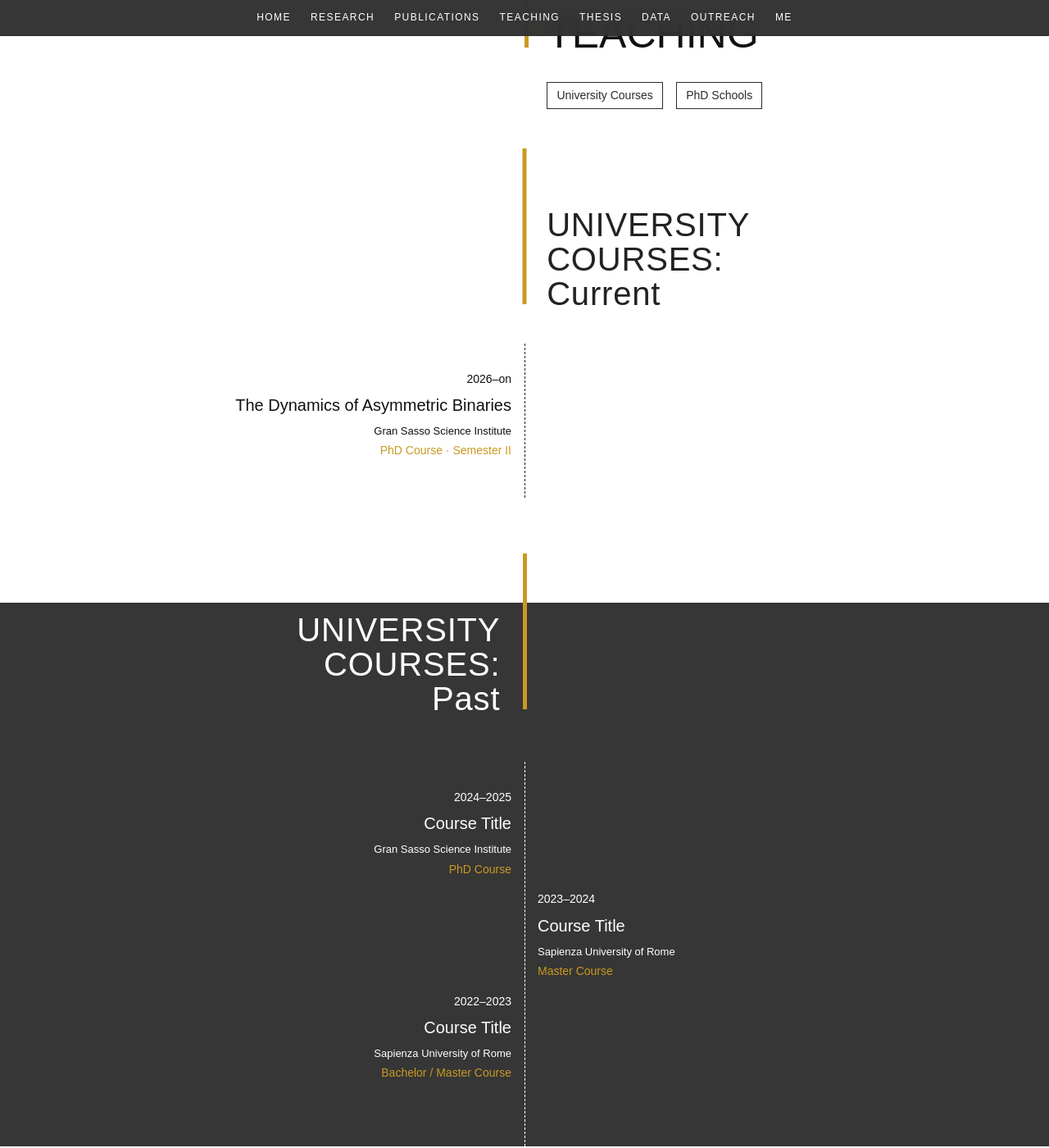
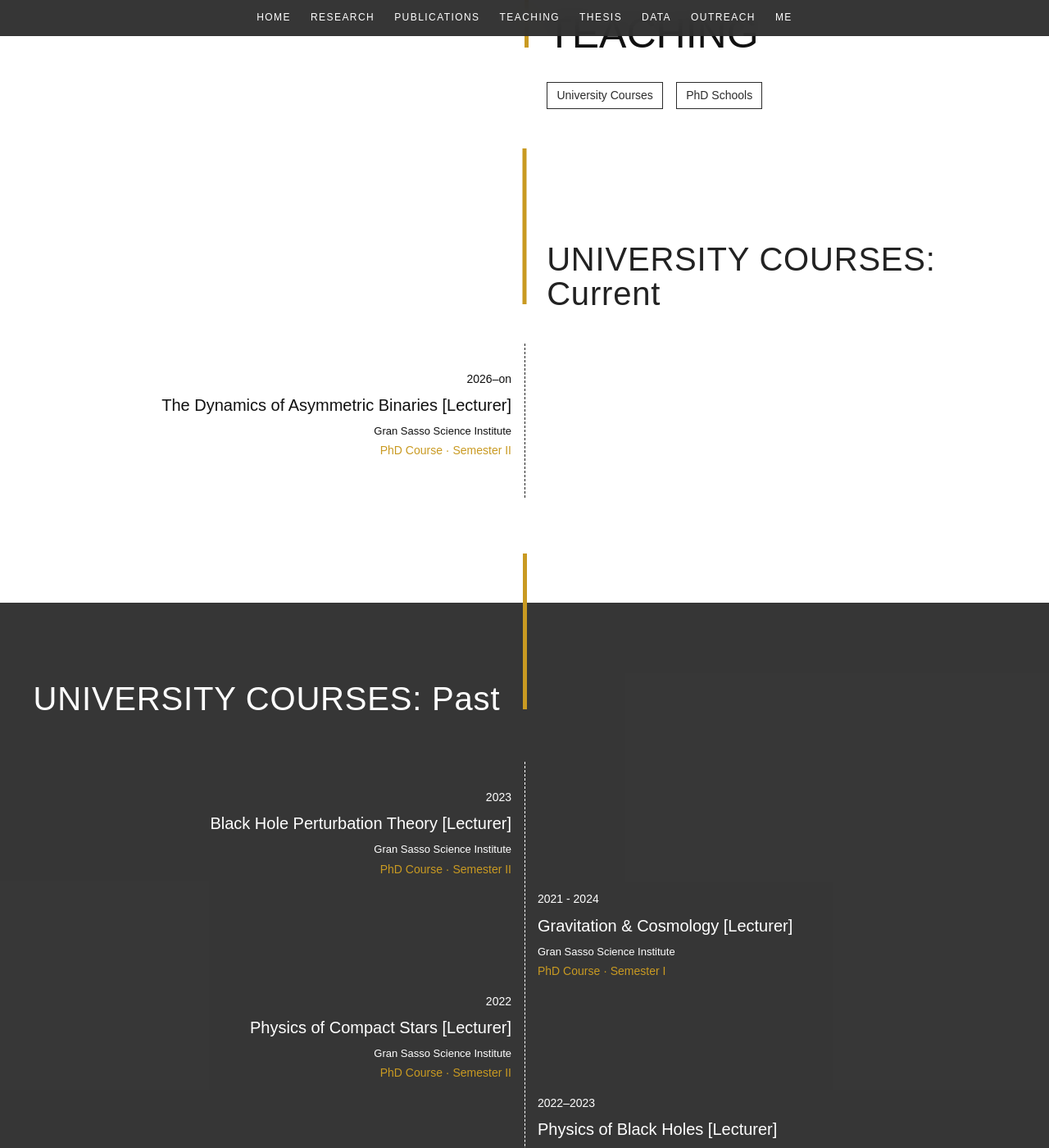
Before and after one commit to masellia/andreamaselli.github.io, a Jekyll site: the page built from pages/teaching.md, in a window 1280 px wide and 1400 px high, scrolled down 196 px. Shown: the whole window at 82% size. Built offline with Jekyll 4.4.1, drawn with Linux system fonts in a browser that asks for light colours; some web fonts are replaced; some of the changed text lies outside the part shown.

Commit message:
teaching page uploaded

```diff
--- a/assets/css/main.css
+++ b/assets/css/main.css
@@ -1104,7 +1104,7 @@ body {
   bottom: -8px;
 
   font-family: "DINBoldCond", sans-serif;
-  font-size: 50px;
+  font-size: 40px;
   font-weight: 400;
   line-height: 1.05;
   letter-spacing: 0.02em;
--- a/pages/teaching.md
+++ b/pages/teaching.md
@@ -28,7 +28,7 @@ permalink: /teaching/
     <div class="teaching-section-line"></div>
 
     <div class="teaching-section-title">
-      UNIVERSITY<br>COURSES:<br>Current
+      UNIVERSITY COURSES: Current
     </div>
   </div>
 
@@ -40,7 +40,7 @@ permalink: /teaching/
 
     <div class="teaching-entry teaching-left">
       <div class="teaching-year">2026–on</div>
-      <div class="teaching-course">The Dynamics of Asymmetric Binaries</div>
+      <div class="teaching-course">The Dynamics of Asymmetric Binaries [Lecturer]</div>
       <div class="teaching-info">Gran Sasso Science Institute</div>
       <div class="teaching-details">PhD Course · Semester II</div>
     </div>
@@ -54,7 +54,7 @@ permalink: /teaching/
 
     <div class="past-courses-header">
       <div class="past-courses-title">
-        UNIVERSITY<br>COURSES:<br>Past
+        UNIVERSITY COURSES: Past
       </div>
 
       <div class="past-courses-line"></div>
@@ -63,24 +63,31 @@ permalink: /teaching/
     <section class="teaching-timeline past-teaching-timeline">
 
       <div class="teaching-entry teaching-left past-teaching-entry">
-        <div class="teaching-year">2024–2025</div>
-        <div class="teaching-course">Course Title</div>
+        <div class="teaching-year">2023</div>
+        <div class="teaching-course"> Black Hole Perturbation Theory [Lecturer] </div>
         <div class="teaching-info">Gran Sasso Science Institute</div>
-        <div class="teaching-details">PhD Course</div>
+        <div class="teaching-details">PhD Course · Semester II</div>
       </div>
 
       <div class="teaching-entry teaching-right past-teaching-entry">
-        <div class="teaching-year">2023–2024</div>
-        <div class="teaching-course">Course Title</div>
-        <div class="teaching-info">Sapienza University of Rome</div>
-        <div class="teaching-details">Master Course</div>
+        <div class="teaching-year"> 2021 - 2024 </div>
+        <div class="teaching-course"> Gravitation & Cosmology [Lecturer]</div>
+        <div class="teaching-info"> Gran Sasso Science Institute </div>
+        <div class="teaching-details"> PhD Course · Semester I</div>
       </div>
 
       <div class="teaching-entry teaching-left past-teaching-entry">
+        <div class="teaching-year">2022</div>
+        <div class="teaching-course"> Physics of Compact Stars [Lecturer]</div>
+        <div class="teaching-info"> Gran Sasso Science Institute </div>
+        <div class="teaching-details"> PhD Course · Semester II </div>
+      </div>
+
+      <div class="teaching-entry teaching-right past-teaching-entry">
         <div class="teaching-year">2022–2023</div>
-        <div class="teaching-course">Course Title</div>
-        <div class="teaching-info">Sapienza University of Rome</div>
-        <div class="teaching-details">Bachelor / Master Course</div>
+        <div class="teaching-course"> Physics of Black Holes [Lecturer]</div>
+        <div class="teaching-info"> Gran Sasso Science Institute </div>
+        <div class="teaching-details"> PhD Course · Semester II</div>
       </div>
 
     </section>
```
